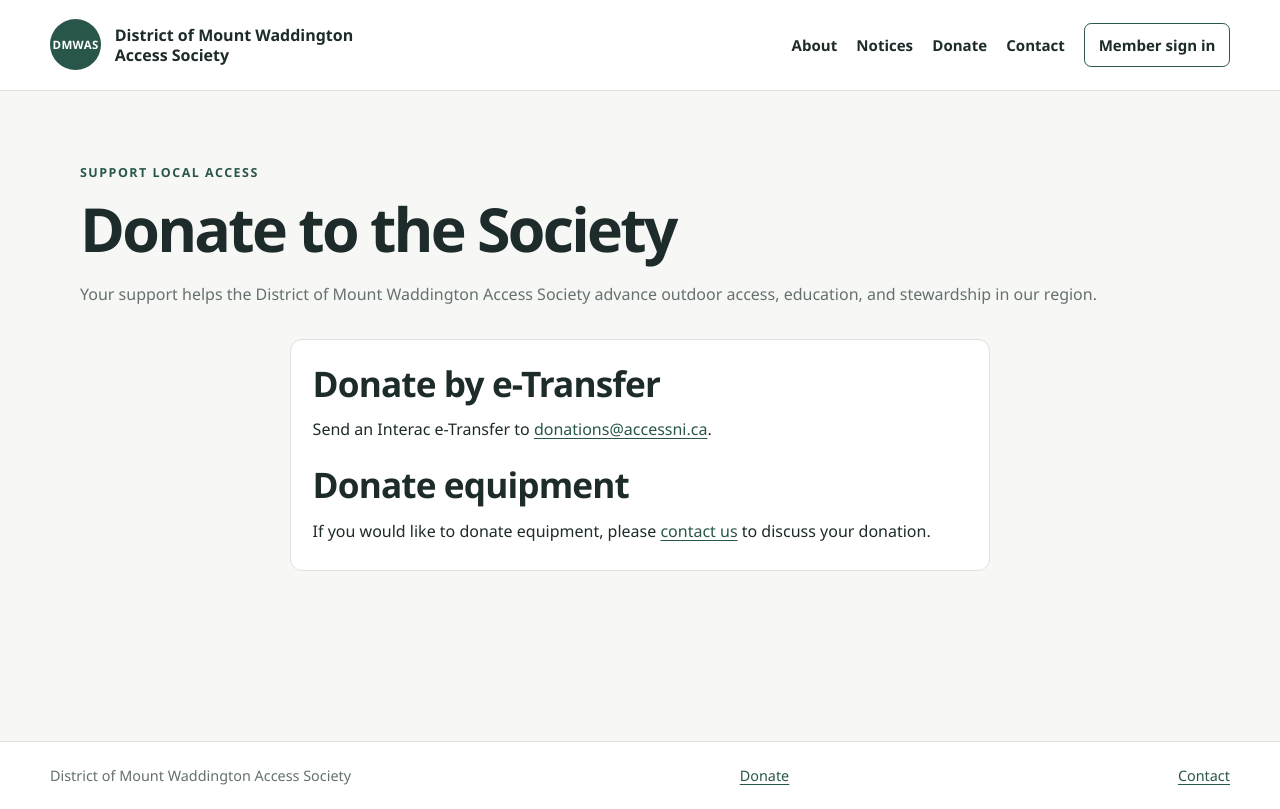
After one commit to trevorjharder/DMWAS, a Flask app: page /donate in a window 1280 px wide. The commit adds this page. Run offline with Flask 3, Linux system fonts and the light colour scheme; some libraries are stand-ins or nearby versions.

Commit message:
Add Donate Page

```diff
--- a/app.py
+++ b/app.py
@@ -491,6 +491,10 @@ def create_app(test_config: dict[str, object] | None = None) -> Flask:
     @app.get("/privacy")
     def privacy():
         return render_template("privacy.html", title="Privacy information")
+
+    @app.get("/donate")
+    def donate():
+        return render_template("donate.html", title="Donate")
 
     @app.route("/login", methods=["GET", "POST"])
     def login():
--- a/templates/base.html
+++ b/templates/base.html
@@ -26,6 +26,7 @@
       <nav class="site-nav" aria-label="Main navigation">
         <a href="{{ url_for('about') }}">About</a>
         <a href="{{ url_for('notices') }}">Notices</a>
+        <a href="{{ url_for('donate') }}">Donate</a>
         <a href="{{ url_for('contact') }}">Contact</a>
         {% if current_user and current_user.status == 'active' %}
         <a href="{{ url_for('member_home') }}">Member area</a>
@@ -134,6 +135,7 @@
 
     <footer class="site-footer">
       <span>District of Mount Waddington Access Society</span>
+      <a href="{{ url_for('donate') }}">Donate</a>
       <a href="{{ url_for('contact') }}">Contact</a>
     </footer>
   </body>
--- /dev/null
+++ b/templates/donate.html
@@ -0,0 +1,22 @@
+{% extends "base.html" %} {% block content %}
+<section class="page-heading">
+  <p class="eyebrow">Support local access</p>
+  <h1>Donate to the Society</h1>
+  <p>
+    Your support helps the District of Mount Waddington Access Society advance
+    outdoor access, education, and stewardship in our region.
+  </p>
+</section>
+<section class="contact-card" aria-labelledby="etransfer-heading">
+  <h2 id="etransfer-heading">Donate by e-Transfer</h2>
+  <p>
+    Send an Interac e-Transfer to
+    <a href="mailto:donations@accessni.ca">donations@accessni.ca</a>.
+  </p>
+  <h2>Donate equipment</h2>
+  <p>
+    If you would like to donate equipment, please
+    <a href="{{ url_for('contact') }}">contact us</a> to discuss your donation.
+  </p>
+</section>
+{% endblock %}
```
Also changed, not shown: tests/test_site.py (+10 -1 lines), .pytest-tmp/test_admin_member_page_is_link0/test.sqlite (deleted), .pytest-tmp/test_contact_form_rejects_inva0/test.sqlite (added), .pytest-tmp/test_contact_form_sends_to_soc0/test.sqlite (added), .pytest-tmp/test_contact_page_has_message_0/test.sqlite (added), .pytest-tmp/test_contact_uses_configured_p0/test.sqlite (added), .pytest-tmp/test_public_pages_render0/test.sqlite (added).
